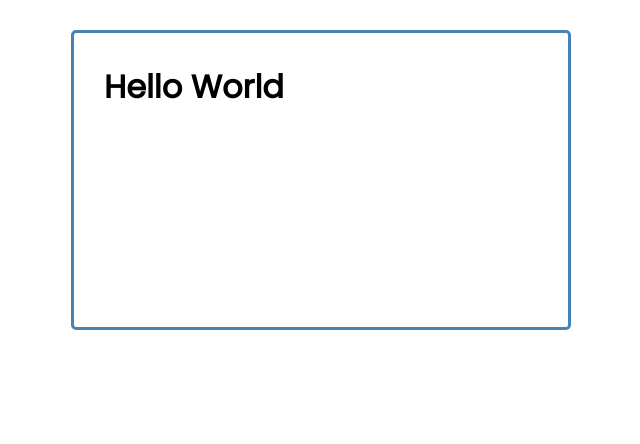
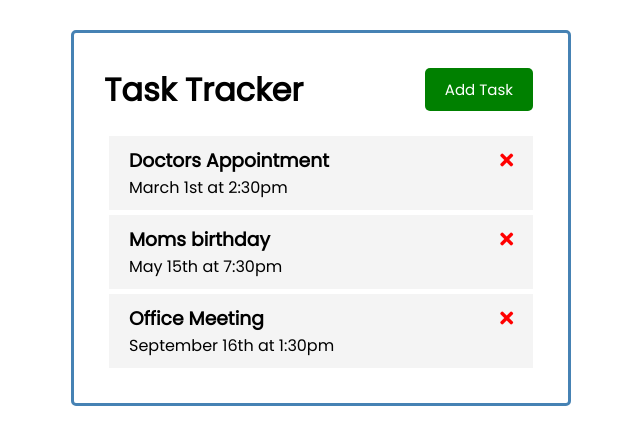
Before and after one commit to dlt-v/vue-todo-app, a Vue app: page / in a window 1280 px wide. Shown: the top 444 px of the page, without its empty margins (319-959 px from the left). Built offline with nearby package versions, Linux system fonts and the light colour scheme.

Commit message:
Added Task and Tasks components

```diff
--- a/package.json
+++ b/package.json
@@ -41,5 +41,8 @@
     "> 1%",
     "last 2 versions",
     "not dead"
-  ]
+  ],
+  "prettier": {
+    "tabWidth": 4
+  }
 }
--- a/public/index.html
+++ b/public/index.html
@@ -5,6 +5,7 @@
     <meta http-equiv="X-UA-Compatible" content="IE=edge">
     <meta name="viewport" content="width=device-width,initial-scale=1.0">
     <link rel="icon" href="<%= BASE_URL %>favicon.ico">
+    <link rel="stylesheet" href="https://cdnjs.cloudflare.com/ajax/libs/font-awesome/5.15.3/css/all.min.css" referrerpolicy="no-referrer" />
     <title><%= htmlWebpackPlugin.options.title %></title>
   </head>
   <body>
--- a/src/App.vue
+++ b/src/App.vue
@@ -1,13 +1,48 @@
 <template>
 <div class="container">
-  <h1>Hello World</h1>
+  <Header title="Task Tracker"/>
+  <Tasks :tasks="tasks"/>
 </div>
 </template>
 
 <script>
+import Header from './components/Header';
+import Tasks from './components/Tasks';
+
 export default {
   name: "App",
-  components: {},
+  components: {
+    Header,
+    Tasks,
+
+  },
+  data() {
+    return {
+      tasks: []
+    }
+  },
+  created() {
+    this.tasks = [
+      {
+        id: 1,
+        text: 'Doctors Appointment',
+        day: 'March 1st at 2:30pm',
+        reminder: true,
+      },
+      {
+        id: 2,
+        text: 'Moms birthday',
+        day: 'May 15th at 7:30pm',
+        reminder: true,
+      },
+      {
+        id: 3,
+        text: 'Office Meeting',
+        day: 'September 16th at 1:30pm',
+        reminder: false,
+      },
+    ]
+  }
 };
 </script>
 
--- /dev/null
+++ b/src/components/Button.vue
@@ -0,0 +1,27 @@
+<template>
+    <button @click="onClick()" :style="{background: color}" class="btn">{{text}}</button>
+</template>
+
+<script>
+export default {
+    name: 'Button',
+    props: {
+        text: {
+            type: String,
+            default: "Button Text"
+        },
+        color: {
+            type: String,
+            default: "black"
+        }
+    },
+    methods: {
+        onClick() {
+            console.log('click');
+        }
+    }
+}
+</script>
+
+<style scoped lang="scss">
+</style>
--- a/src/components/Header.vue
+++ b/src/components/Header.vue
@@ -1,18 +1,28 @@
 <template>
     <header>
-        <h1>Task Tracker</h1>
+        <h1>{{title}}</h1>
+        <Button text="Add Task" color="green"/>
     </header>
 </template>
 
 <script>
+import Button from './Button.vue';
+
 export default {
-    setup() {
-        name: 'Header'
+    name: 'Header',
+    props: {
+        title: {
+            type: String,
+            default: "Hello World!"
+        }
     },
+    components: {
+        Button
+    }
 }
 </script>
 
-<style>
+<style style="scss">
     header {
         display: flex;
         justify-content: space-between;
--- /dev/null
+++ b/src/components/Task.vue
@@ -0,0 +1,38 @@
+<template>
+    <div class="task">
+        <h3>
+            {{ task.text }}
+            <i class="fas fa-times"></i>
+        </h3>
+        <p>{{ task.day }}</p>
+    </div>
+</template>
+
+<script>
+export default {
+    name: "Task",
+    props: {
+        task: Object
+    }
+};
+</script>
+
+<style scoped>
+.fas {
+    color: red;
+}
+.task {
+    background: #f4f4f4;
+    margin: 5px;
+    padding: 10px 20px;
+    cursor: pointer;
+}
+.task.reminder {
+    border-left: 5px solid green;
+}
+.task h3 {
+    display: flex;
+    align-items: center;
+    justify-content: space-between;
+}
+</style>
--- /dev/null
+++ b/src/components/Tasks.vue
@@ -0,0 +1,19 @@
+<template>
+    <div :key="task.id" v-for="task in tasks">
+        <Task :task="task" />
+    </div>
+</template>
+
+<script>
+import Task from './Task.vue';
+
+export default {
+    name: 'Tasks',
+    props: {
+        tasks: Array
+    },
+    components: {
+        Task
+    }
+}
+</script>
```
